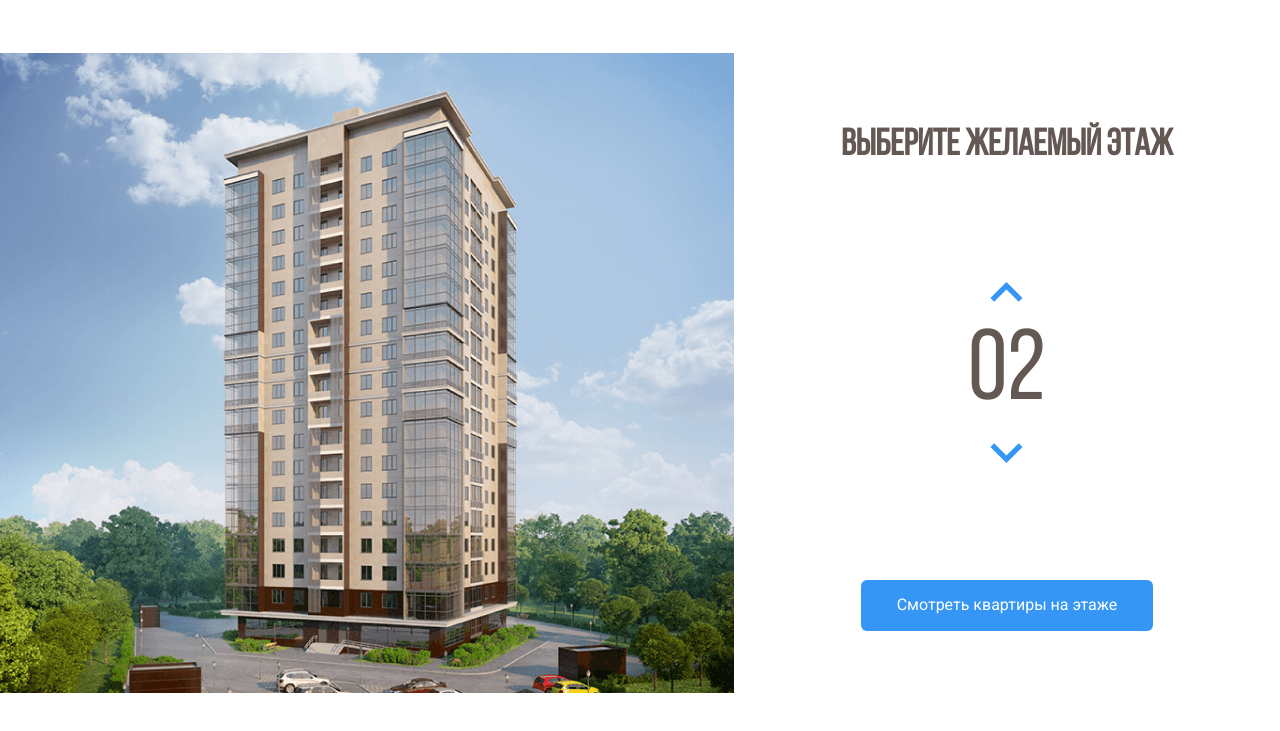
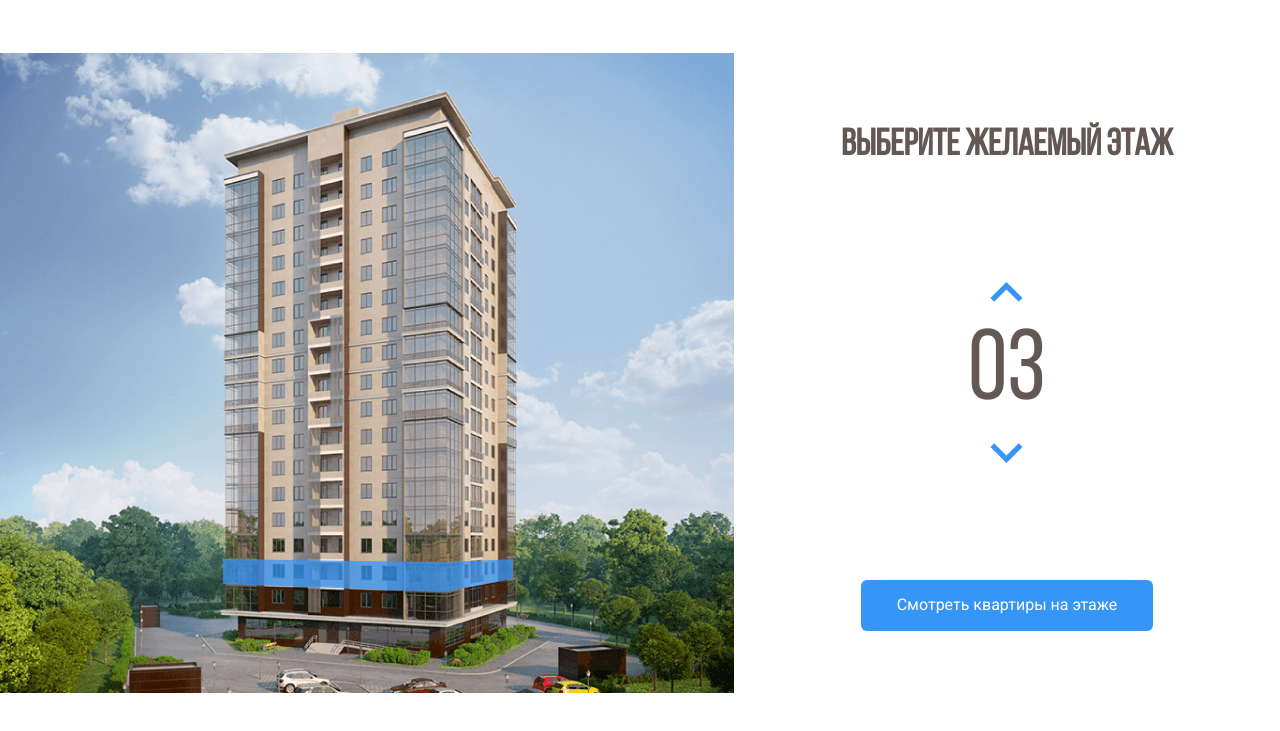
Before and after one commit to dee1992/Melody-Project, a plain HTML site: page index.html in a window 1280 px wide. Both pictures are taken after a click on the button 1006 px from the left and 362 px from the top of the page. Shown: the part 69-800 px from the top of the page. Drawn offline with nearby package versions, Linux system fonts and the light colour scheme.

Commit message:
Add files via upload

```diff
--- a/css/style.css
+++ b/css/style.css
@@ -97,6 +97,10 @@ body {
   opacity: 1;
 }
 
+path.current-floor {
+  opacity: 1;
+}
+
 .counter-group {
   display: flex;
   flex-direction: column;
--- a/index.html
+++ b/index.html
@@ -52,23 +52,23 @@
     </pattern>
     <image id="image0" width="740" height="640" xlink:href="img/home.png" />
   </defs>
-  <path d="M222 532L442.8 540L512 526.3V548L443.5 567.7L222 556.7V532Z" fill="#3595F6" fill-opacity="0.75" />
-  <path d="M223 531V506L443.3 509.3L513 506V526L443.7 539L223 531Z" fill="#3595F6" fill-opacity="0.75" />
-  <path d="M223 505V480H444H513V503L445 510L223 505Z" fill="#3595F6" fill-opacity="0.75" />
-  <path d="M223 481V456L444.3 452.3L512 459V481H444" fill="#3595F6" fill-opacity="0.75" />
-  <path d="M223 455V429L444.5 425.7L513 436.7V458L444 451.3L223 455Z" fill="#3595F6" fill-opacity="0.75" />
-  <path d="M222 428V404.3L443 392L514 415V436.3L443 424L222 428Z" fill="#3595F6" fill-opacity="0.75" />
-  <path d="M222 406V381L444.2 364.7L514 393.3V414L443.7 392.3L222 406Z" fill="#3595F6" fill-opacity="0.75" />
-  <path d="M222 381V356L444.5 335.7L514 372.3V393L442 364.3L222 381Z" fill="#3595F6" fill-opacity="0.75" />
-  <path d="M222 355V331L445 306.3L514 350.3V372L444.7 334L222 355Z" fill="#3595F6" fill-opacity="0.75" />
-  <path d="M222 330V306L444.5 277.3L514 328.3V349L443.7 306.7L222 330Z" fill="#3595F6" fill-opacity="0.75" />
-  <path d="M221 306V282L443.3 249L514 308.3V328L444 277.3L221 306Z" fill="#3595F6" fill-opacity="0.75" />
-  <path d="M222 281V257L443.2 222L513 286V307L444.3 248.7L222 281Z" fill="#3595F6" fill-opacity="0.75" />
-  <path d="M222 257V232L444.3 194L513 264.3V285L444 221L222 257Z" fill="#3595F6" fill-opacity="0.75" />
-  <path d="M222 231V206L442.8 162.3L513 241.3V264L444 190.7L222 231Z" fill="#3595F6" fill-opacity="0.75" />
-  <path d="M223 207V182L443 134L513 219V242L442.3 162.7L223 207Z" fill="#3595F6" fill-opacity="0.75" />
-  <path d="M222 182V157L441.8 105L513 197.3V220L443.3 133.7L222 182Z" fill="#3595F6" fill-opacity="0.75" />
-  <path d="M222 157V131L444 74.3L513 176V197L443.7 105.3L222 157Z" fill="#3595F6" fill-opacity="0.75" />
+  <path data-floor="02" d="M222 532L442.8 540L512 526.3V548L443.5 567.7L222 556.7V532Z" fill="#3595F6" fill-opacity="0.75" />
+  <path data-floor="03" d="M223 531V506L443.3 509.3L513 506V526L443.7 539L223 531Z" fill="#3595F6" fill-opacity="0.75" />
+  <path data-floor="04" d="M223 505V480H444H513V503L445 510L223 505Z" fill="#3595F6" fill-opacity="0.75" />
+  <path data-floor="05" d="M223 481V456L444.3 452.3L512 459V481H444" fill="#3595F6" fill-opacity="0.75" />
+  <path data-floor="06" d="M223 455V429L444.5 425.7L513 436.7V458L444 451.3L223 455Z" fill="#3595F6" fill-opacity="0.75" />
+  <path data-floor="07" d="M222 428V404.3L443 392L514 415V436.3L443 424L222 428Z" fill="#3595F6" fill-opacity="0.75" />
+  <path data-floor="08" d="M222 406V381L444.2 364.7L514 393.3V414L443.7 392.3L222 406Z" fill="#3595F6" fill-opacity="0.75" />
+  <path data-floor="09" d="M222 381V356L444.5 335.7L514 372.3V393L442 364.3L222 381Z" fill="#3595F6" fill-opacity="0.75" />
+  <path data-floor="10" d="M222 355V331L445 306.3L514 350.3V372L444.7 334L222 355Z" fill="#3595F6" fill-opacity="0.75" />
+  <path data-floor="11" d="M222 330V306L444.5 277.3L514 328.3V349L443.7 306.7L222 330Z" fill="#3595F6" fill-opacity="0.75" />
+  <path data-floor="12" d="M221 306V282L443.3 249L514 308.3V328L444 277.3L221 306Z" fill="#3595F6" fill-opacity="0.75" />
+  <path data-floor="13" d="M222 281V257L443.2 222L513 286V307L444.3 248.7L222 281Z" fill="#3595F6" fill-opacity="0.75" />
+  <path data-floor="14" d="M222 257V232L444.3 194L513 264.3V285L444 221L222 257Z" fill="#3595F6" fill-opacity="0.75" />
+  <path data-floor="15" d="M222 231V206L442.8 162.3L513 241.3V264L444 190.7L222 231Z" fill="#3595F6" fill-opacity="0.75" />
+  <path data-floor="16" d="M223 207V182L443 134L513 219V242L442.3 162.7L223 207Z" fill="#3595F6" fill-opacity="0.75" />
+  <path data-floor="17" d="M222 182V157L441.8 105L513 197.3V220L443.3 133.7L222 182Z" fill="#3595F6" fill-opacity="0.75" />
+  <path data-floor="18" d="M222 157V131L444 74.3L513 176V197L443.7 105.3L222 157Z" fill="#3595F6" fill-opacity="0.75" />
 </svg>
 </div>
 <!--/.main-image-->
@@ -86,6 +86,9 @@
 </div>
 <!-- /.main-info -->
 </main>
-
+<script src="https://code.jquery.com/jquery-3.6.0.min.js"
+  integrity="sha256-/xUj+3OJU5yExlq6GSYGSHk7tPXikynS7ogEvDej/m4=" crossorigin="anonymous">
+</script>
+<script src="js/main.js"></script>
 </body>
 </html>
--- /dev/null
+++ b/js/main.js
@@ -0,0 +1,33 @@
+$(document).ready(function () {
+  var currentFloor = 2;
+  var floorPath = $('.home-image path');
+  var counterUp = $('.counter-up');
+  var counterDown = $('.counter-down');
+  floorPath.on('mouseover', function () {
+     floorPath.removeClass('current-floor');
+    currentFloor = $(this).attr('data-floor');
+    $('.counter').text(currentFloor);
+  });
+
+counterUp.on('click', function () {
+if (currentFloor < 18) {
+  currentFloor++;
+  usCurrentFloor = currentFloor.toLocaleString('en-US', { minimumIntegerDigits: 2,
+  useGroupping: false});
+  $('.counter').text(usCurrentFloor);
+  floorPath.removeClass('current-floor');
+  $(`[data-floor=${usCurrentFloor}]`).toggleClass('current-floor');
+}
+  });
+
+  counterDown.on('click', function () {
+    if (currentFloor > 2) {
+      currentFloor--; /* уменьшаю текущий этаж на единицу */
+      usCurrentFloor = currentFloor.toLocaleString('en-US', { minimumIntegerDigits: 2,
+      useGroupping: false}); /* форматирую */
+      $('.counter').text(usCurrentFloor);
+      floorPath.removeClass('current-floor');
+  $(`[data-floor=${usCurrentFloor}]`).toggleClass('current-floor');
+    }
+  })
+});
```
